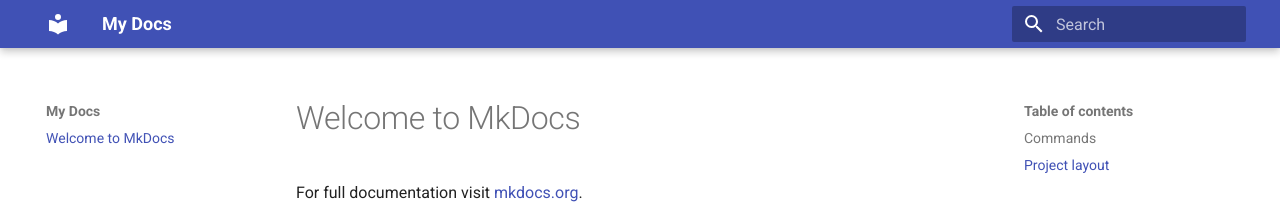
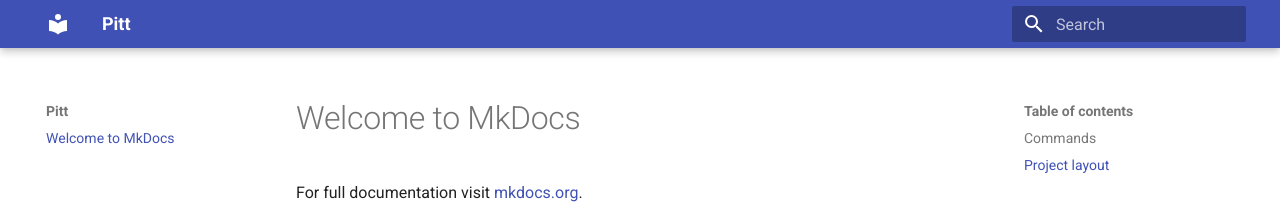
Before and after one commit to PittYao/PittYao.github.io, an MkDocs documentation site: the page built from docs/index.md, in a window 1280 px wide. Shown: the top 208 px of the page. Built offline with MkDocs 1.6.1 and Material for MkDocs 9.7.7, drawn with Linux system fonts in a browser that asks for light colours.

Commit message:
修改标题

```diff
--- a/mkdocs.yml
+++ b/mkdocs.yml
@@ -1,3 +1,3 @@
-site_name: My Docs
+site_name: Pitt
 theme:
   name: material
```
